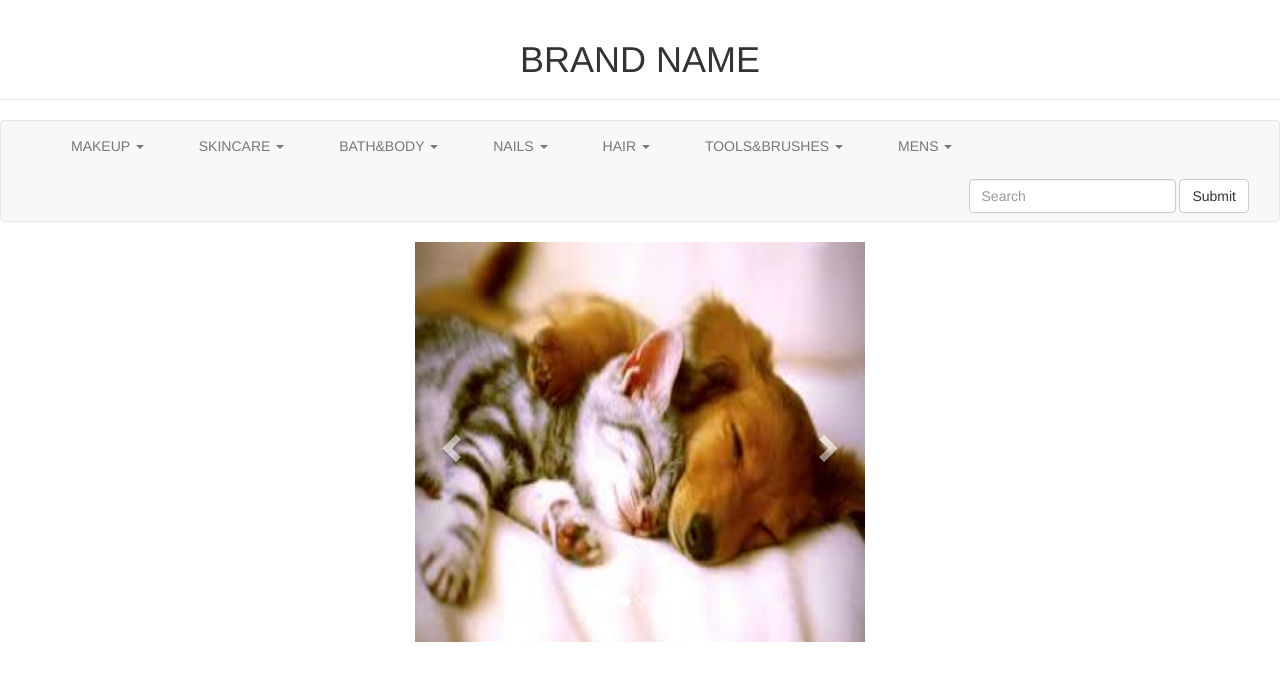
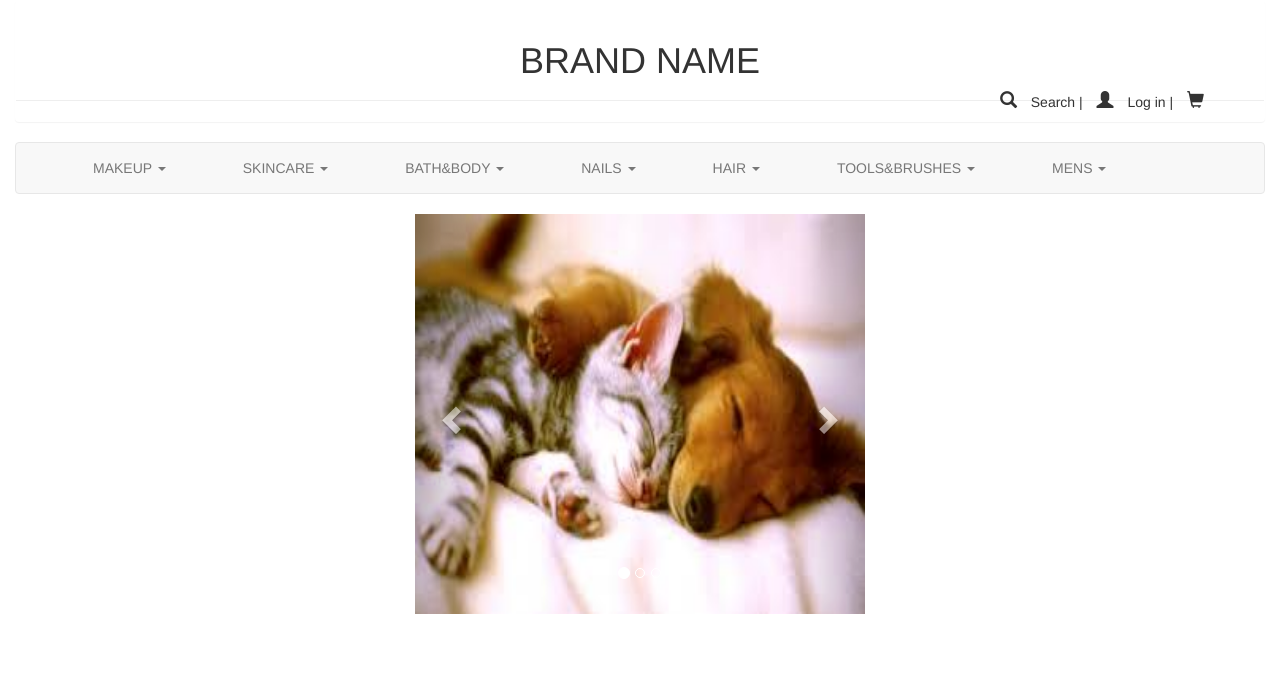
Before and after one commit to ScottGledhill/bootstrapPractice, a PHP site: page /index.html in a window 1280 px wide. Shown: the top 681 px of the page. Run offline with PHP 8.4, Linux system fonts and the light colour scheme.

Commit message:
glphyicons added, search bar changed

```diff
--- a/index.html
+++ b/index.html
@@ -9,11 +9,22 @@
   <link href="stylesheet.css" rel="stylesheet">
 </head>
 <body>
-  <div class="page-header">
-    <h1> BRAND NAME </h1>
-  </div>
+
+  <div class="container-fluid">
+    <div class="panel">
+      <div class="page-header">
+      <h1 class="brand-name"> BRAND NAME </h1>
+        <div class="search-login-basket pull-right">
+          <span class="glyphicon glyphicon-search" aria-hidden="true"></span> Search |
+          <span class="glyphicon glyphicon-user" aria-hidden="true"></span> Log in |
+          <span class="glyphicon glyphicon-shopping-cart"></span>
+        </div>
+      </div>
+    </div>
+
+
+  <div class="form-group">
   <nav class="navbar navbar-default">
-  <div class="container-fluid">
     <!-- Brand and toggle get grouped for better mobile display -->
     <div class="navbar-header">
       <button type="button" class="navbar-toggle collapsed" data-toggle="collapse" data-target="#bs-example-navbar-collapse-1" aria-expanded="false">
@@ -34,6 +45,7 @@
             <li><a href="#">THREETHINGS</a></li>
           </ul>
         </li>
+
         <li class="dropdown">
           <a href="#" class="dropdown-toggle" data-toggle="dropdown" role="button" aria-haspopup="true" aria-expanded="false">SKINCARE <span class="caret"></span></a>
           <ul class="dropdown-menu">
@@ -42,6 +54,7 @@
             <li><a href="#">THREETHINGS</a></li>
           </ul>
         </li>
+
         <li class="dropdown">
           <a href="#" class="dropdown-toggle" data-toggle="dropdown" role="button" aria-haspopup="true" aria-expanded="false">BATH&BODY <span class="caret"></span></a>
           <ul class="dropdown-menu">
@@ -50,6 +63,7 @@
             <li><a href="#">THREETHINGS</a></li>
           </ul>
         </li>
+
         <li class="dropdown">
           <a href="#" class="dropdown-toggle" data-toggle="dropdown" role="button" aria-haspopup="true" aria-expanded="false">NAILS <span class="caret"></span></a>
           <ul class="dropdown-menu">
@@ -58,6 +72,7 @@
             <li><a href="#">THREETHINGS</a></li>
           </ul>
         </li>
+
         <li class="dropdown">
           <a href="#" class="dropdown-toggle" data-toggle="dropdown" role="button" aria-haspopup="true" aria-expanded="false">HAIR <span class="caret"></span></a>
           <ul class="dropdown-menu">
@@ -66,6 +81,7 @@
             <li><a href="#">THREETHINGS</a></li>
           </ul>
         </li>
+
         <li class="dropdown">
           <a href="#" class="dropdown-toggle" data-toggle="dropdown" role="button" aria-haspopup="true" aria-expanded="false">TOOLS&BRUSHES <span class="caret"></span></a>
           <ul class="dropdown-menu">
@@ -74,6 +90,7 @@
             <li><a href="#">THREETHINGS</a></li>
           </ul>
         </li>
+
         <li class="dropdown">
           <a href="#" class="dropdown-toggle" data-toggle="dropdown" role="button" aria-haspopup="true" aria-expanded="false">MENS <span class="caret"></span></a>
           <ul class="dropdown-menu">
@@ -83,12 +100,7 @@
           </ul>
         </li>
       </ul>
-      <form class="navbar-form navbar-right">
-        <div class="form-group">
-          <input type="text" class="form-control" placeholder="Search">
-        </div>
-        <button type="submit" class="btn btn-default">Submit</button>
-      </form>
+
     </div><!-- /.navbar-collapse -->
   </div><!-- /.container-fluid -->
 </nav>
--- a/stylesheet.css
+++ b/stylesheet.css
@@ -4,7 +4,11 @@
 }
 
 .navbar-nav > li{
-  padding-left:25px;
+  padding-left:47px;
+}
+
+.search-login-basket {
+  margin-right: 50px;
 }
 
 .carousel-inner > .item > img {
@@ -18,3 +22,9 @@
   width:450px;
   height:400px;
 }
+
+.glyphicon {
+  font-size: 17px;
+  margin-left: 10px;
+  margin-right: 10px;
+}
```
